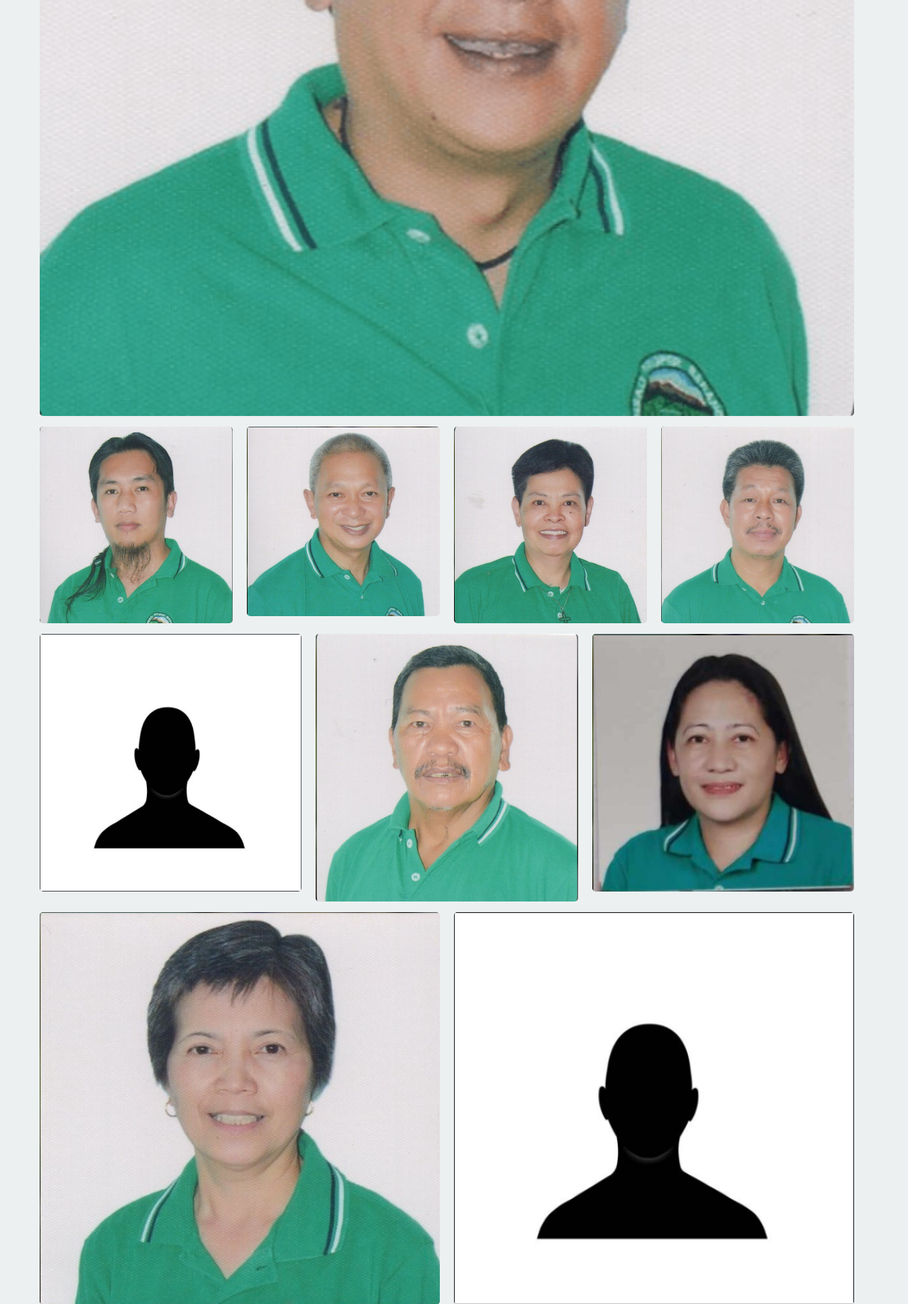
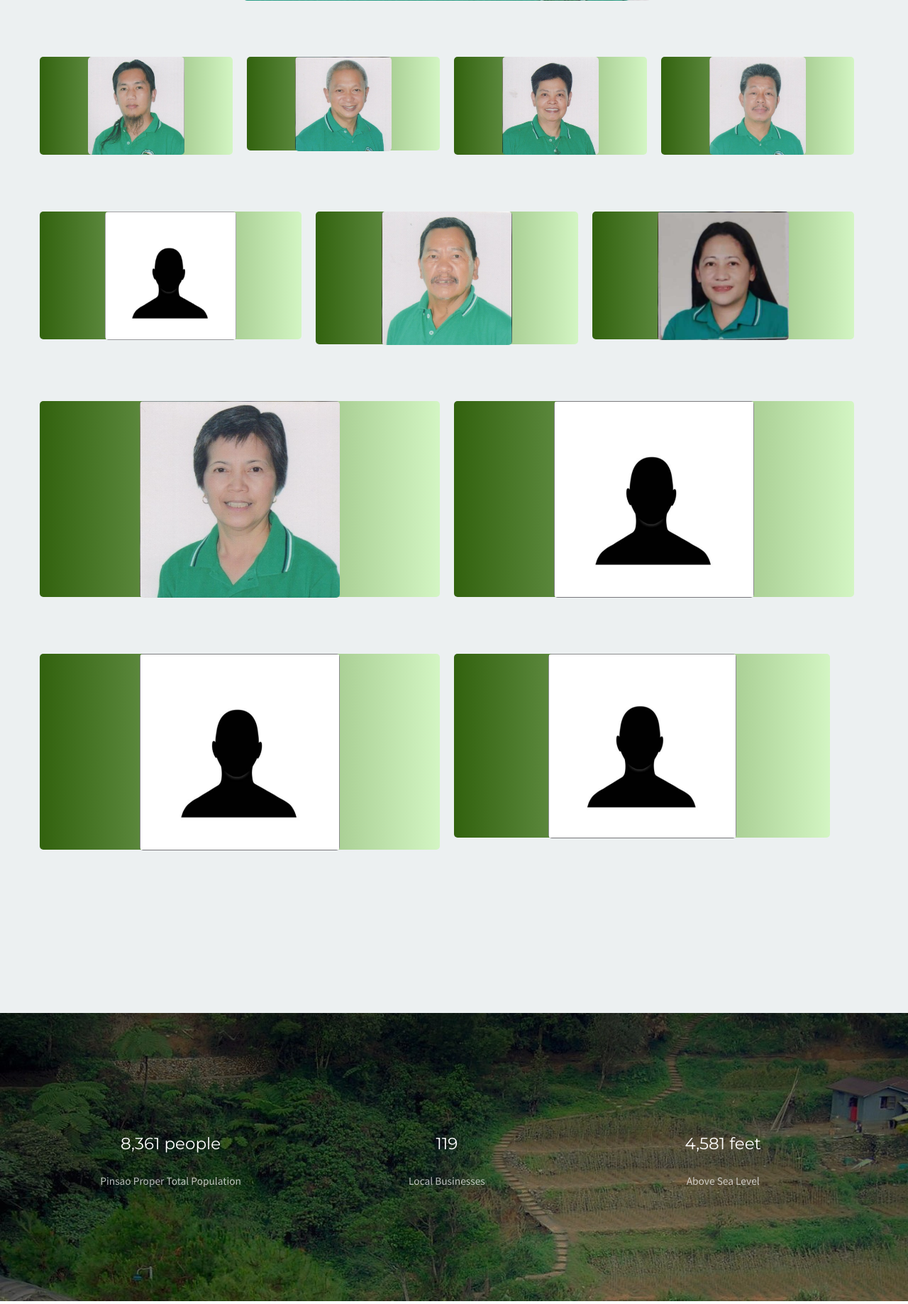
Before and after one commit to ugnaypinsao/ugnaypinsaofiles, a PHP site: page / in a window 1280 px wide. Shown: the part 2613-4450 px from the top of the page at 71% size. Run offline with PHP 8.4, Linux system fonts and the light colour scheme; some libraries are stand-ins or nearby versions; some web fonts are replaced.

Commit message:
statistics

```diff
--- a/index.html
+++ b/index.html
@@ -295,8 +295,19 @@
                         </div>
                     </div>
                 </div>
-
-                <div class="col-1-1 mix sk">
+                <div class="col-1-2 mix sk">
+                    <div class="content">
+                        <div class="officials">
+                            <img src="images/work/Mendoza.png" alt="SK Tim Mendoza">
+                            <div class="overlay">
+                                <span>Barangay Clerk</span>
+                                <h2><a class="img-wrap" data-rel="lightcase:sk" title="Kyla Mae Esnada"
+                                        href="images/work/Mendoza.png">Kyla Mae Esnada</a></h2>
+                            </div>
+                        </div>
+                    </div>
+                </div>
+                <div class="col-2-2 mix sk">
                     <div class="content">
                         <div class="officials">
                             <img src="images/work/Mendoza.png" alt="SK Tim Mendoza">
@@ -322,7 +333,7 @@
                         <div class="info-counter">
                             <div class="info-counter-content">
                                 <h5 class="info-counter-number">
-                                    <span class="counter">999</span>
+                                    <span class="counter">8,361</span>
                                     <span class="info-counter-units">people</span>
                                 </h5>
                                 <div class="info-counter-text">Pinsao Proper Total Population</div>
@@ -335,10 +346,10 @@
                         <div class="info-counter">
                             <div class="info-counter-content">
                                 <h5 class="info-counter-number">
-                                    <span class="counter">1024</span>
-                                    <span class="info-counter-units">places to visit</span>
+                                    <span class="counter">119</span>
+                                    <span class="info-counter-units"></span>
                                 </h5>
-                                <div class="info-counter-text">Tourist Spots</div>
+                                <div class="info-counter-text">Local Businesses</div>
                             </div>
                         </div>
                     </div>
@@ -349,10 +360,10 @@
                         <div class="info-counter">
                             <div class="info-counter-content">
                                 <h5 class="info-counter-number">
-                                    <span class="counter">143</span>
-                                    <span class="info-counter-units">e1</span>
+                                    <span class="counter">4,581</span>
+                                    <span class="info-counter-units">feet</span>
                                 </h5>
-                                <div class="info-counter-text">di ko pa alam</div>
+                                <div class="info-counter-text">Above Sea Level</div>
                             </div>
                         </div>
                     </div>
--- a/style.css
+++ b/style.css
@@ -599,7 +599,7 @@ h6 {
   /* IE6-9 */
 
   position: relative;
-  margin-bottom: 1em;
+  margin-bottom: 5em;
   /*border-radius*/
   -webkit-border-radius: 5px;
   -moz-border-radius: 5px;
@@ -646,7 +646,7 @@ h6 {
 }
 
 .officials img {
-  width: 100%;
+  width: 50%;
   margin-bottom: -9px;
   /*border-radius*/
   -webkit-border-radius: 5px;
@@ -655,7 +655,7 @@ h6 {
 }
 
 .officials:hover img {
-  opacity: .35;
+  opacity: .25;
 }
 
 .overlay {
```
